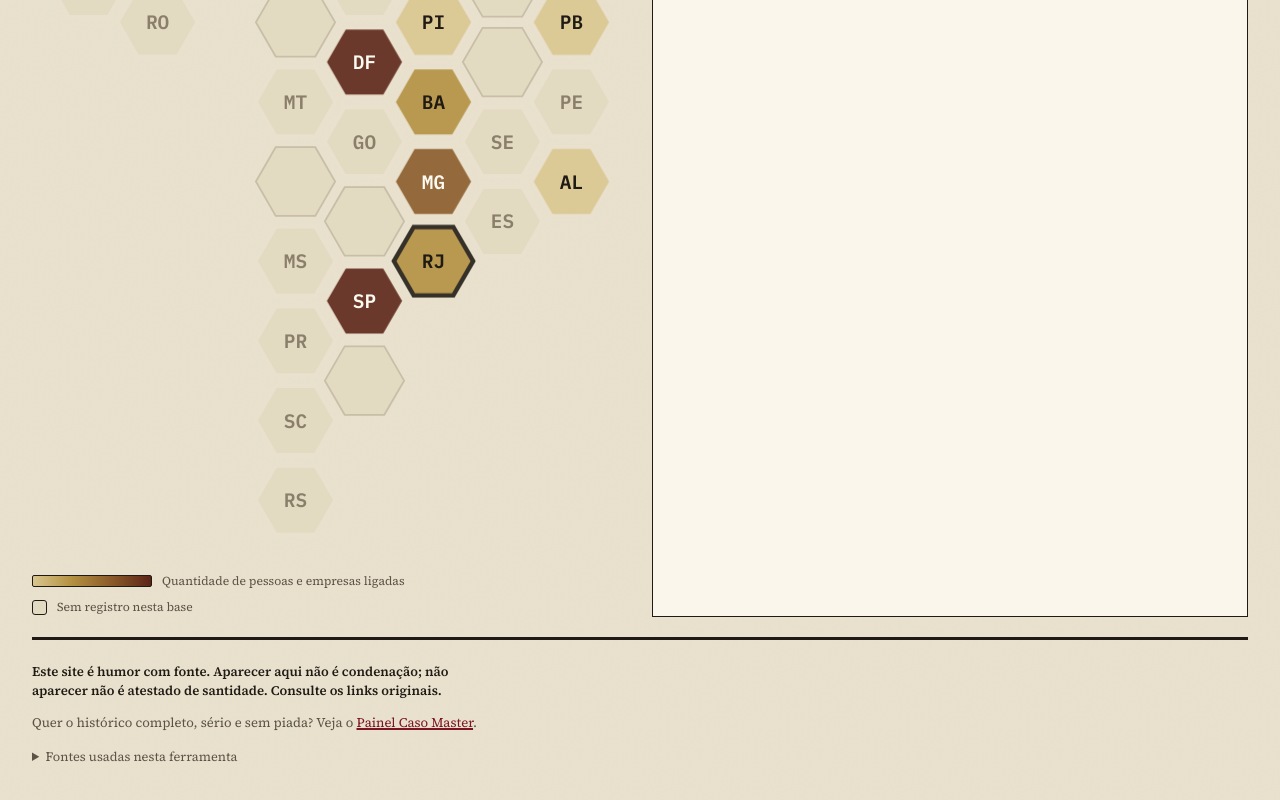
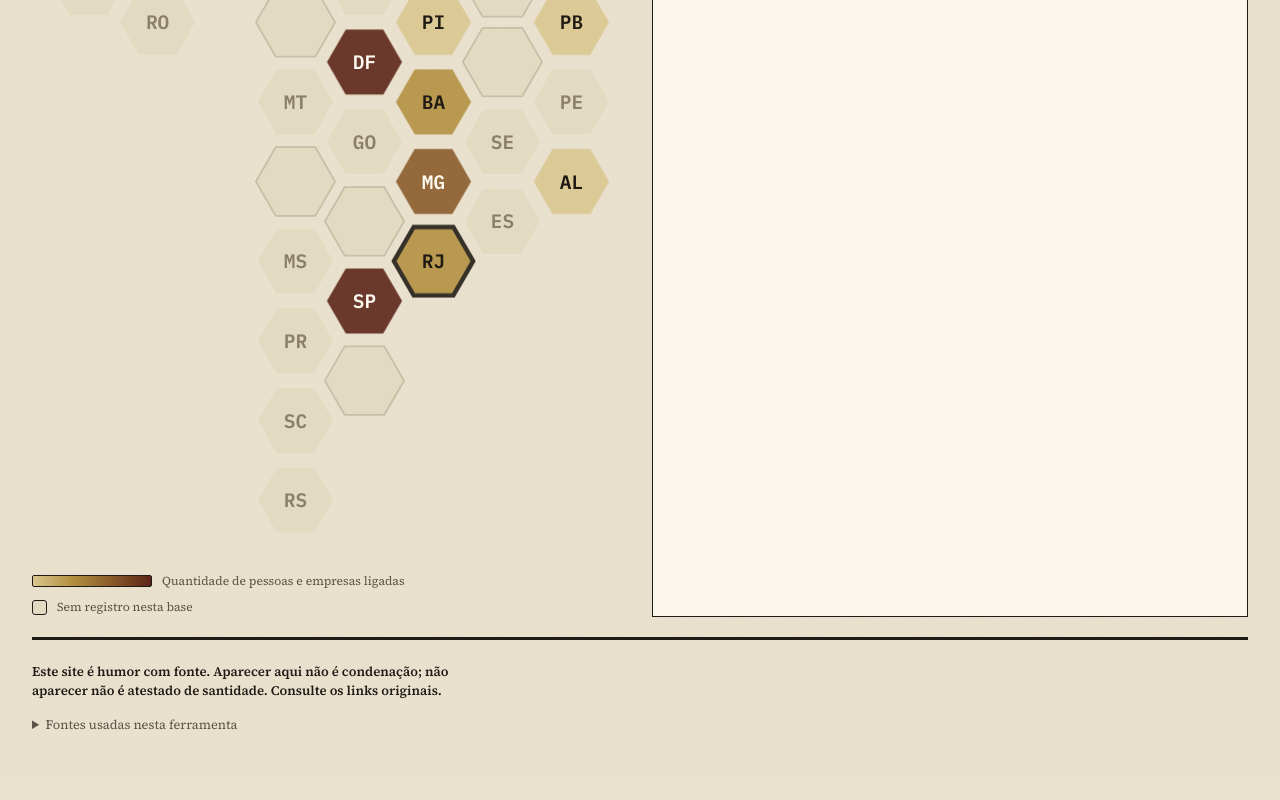
Before and after one commit to semosso/vorcarometro, a plain HTML site: page index.html in a window 1280 px wide. Shown: the part 1038-1838 px from the top of the page. After the commit the page ends 1812 px from the top, so only its background shows below. Drawn offline with nearby package versions, Linux system fonts and the light colour scheme.

Commit message:
Remove o link para o Painel Caso Master do rodapé
Co-Authored-By: Claude Sonnet 5 <noreply@anthropic.com>
Claude-Session: https://claude.ai/code/session_01CkgvL8NotNAnFdXBCLYDBJ

```diff
--- a/index.html
+++ b/index.html
@@ -201,7 +201,6 @@ section{margin-block:34px;}
 
 footer{border-top:3px solid var(--border); padding-block:22px 40px; margin-top:10px; font-size:0.82rem; color:var(--ink-2);}
 footer .disclaimer{font-weight:600; color:var(--ink); max-width:60ch;}
-footer .cross-link{margin-top:12px;}
 details.src{margin-top:14px;}
 details.src summary{cursor:pointer; font-size:0.8rem; color:var(--ink-2);}
 .src-biblio{columns:2; column-gap:24px; font-size:0.74rem; color:var(--ink-muted); margin-top:10px;}
@@ -311,7 +310,6 @@ details.src summary{cursor:pointer; font-size:0.8rem; color:var(--ink-2);}
 
 <footer>
   <div class="disclaimer">Este site é humor com fonte. Aparecer aqui não é condenação; não aparecer não é atestado de santidade. Consulte os links originais.</div>
-  <div class="cross-link">Quer o histórico completo, sério e sem piada? Veja o <a href="https://claude.ai/artifact/NkhacCL3Cm4RFkDiGmHUXu" target="_blank" rel="noopener">Painel Caso Master</a>.</div>
   <details class="src">
     <summary>Fontes usadas nesta ferramenta</summary>
     <div class="src-biblio" id="sourceBiblio"></div>
```
